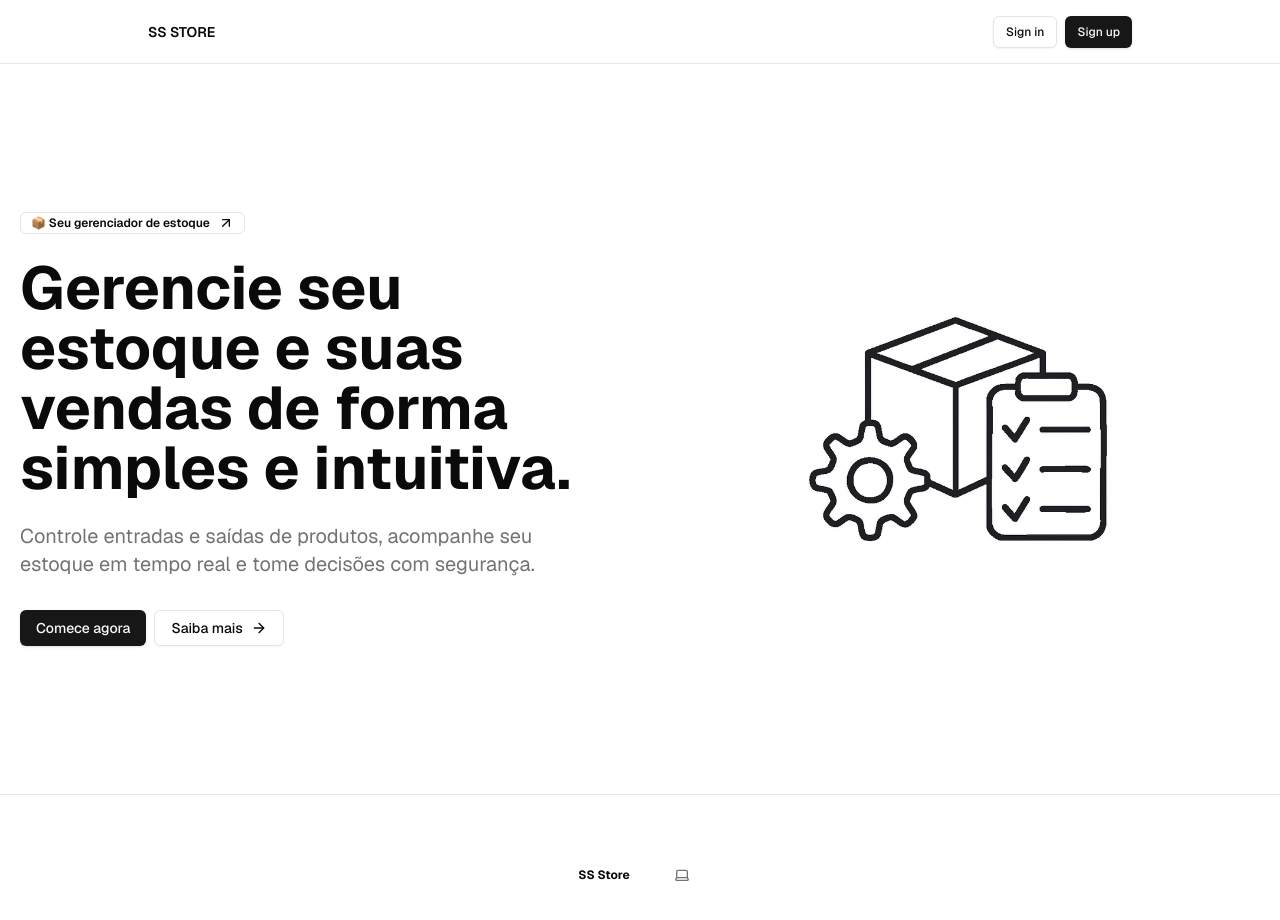
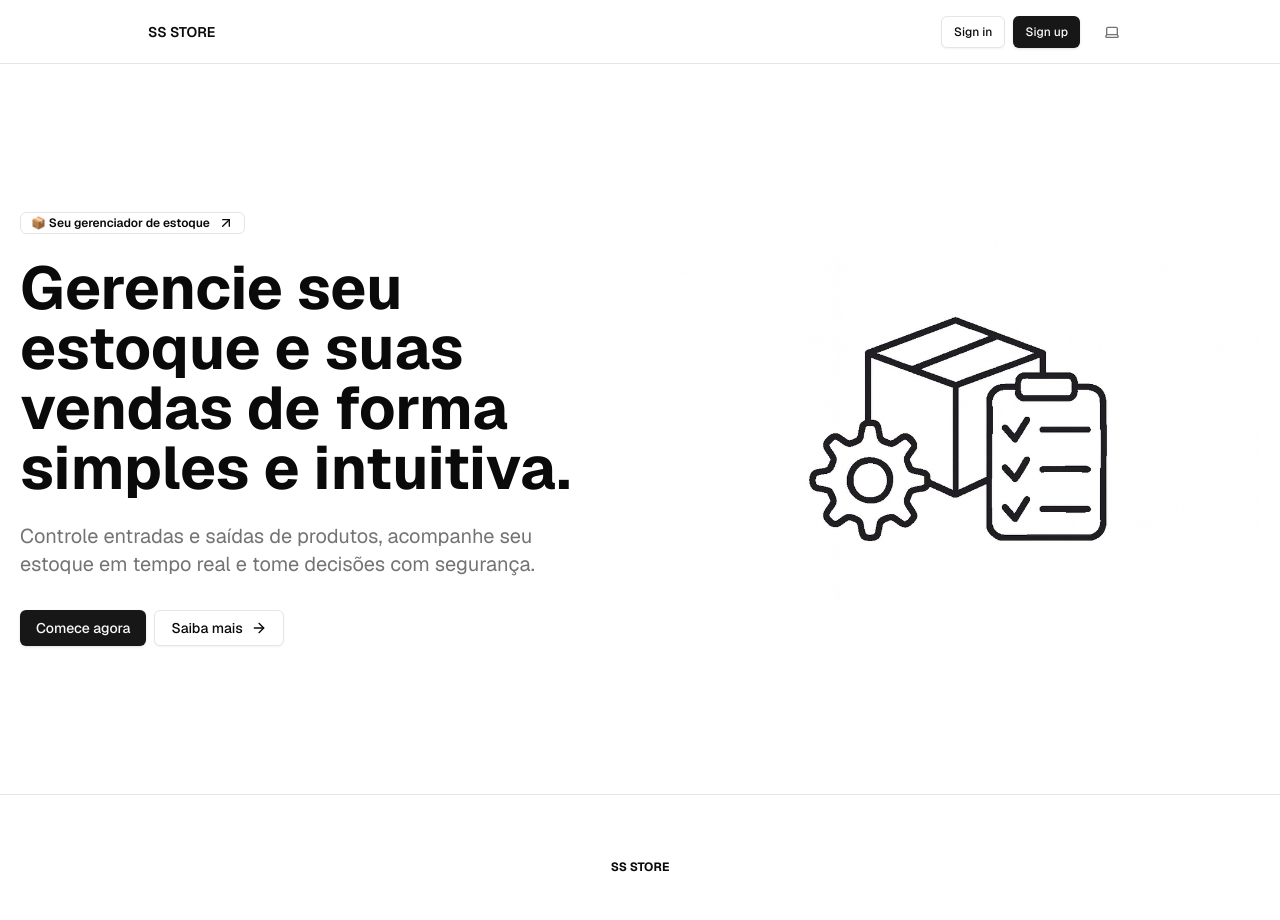
Before and after one commit to 0111v/ss-store, a Next.js app: page / in a window 1280 px wide. Shown: the top 920 px of the page. Built offline with nearby package versions, Linux system fonts and the light colour scheme; no server answers.

Commit message:
move themeswitcher

```diff
--- a/app/page.tsx
+++ b/app/page.tsx
@@ -16,7 +16,10 @@ export default function Home() {
               <div className="flex items-center gap-2">
               </div>
             </div>
-            <AuthButton />
+            <div className="flex gap-3">
+              <AuthButton />
+              <ThemeSwitcher />
+            </div>
           </div>
         </nav>
         <div className="flex-1 flex flex-col max-w-7xl p-5">
@@ -31,10 +34,9 @@ export default function Home() {
               className="font-bold hover:underline"
               rel="noreferrer"
             >
-              SS Store
+              SS STORE
             </a>
           </p>
-          <ThemeSwitcher />
         </footer>
       </div>
     </main>
--- a/components/theme-switcher.tsx
+++ b/components/theme-switcher.tsx
@@ -25,7 +25,7 @@ const ThemeSwitcher = () => {
     return null;
   }
 
-  const ICON_SIZE = 16;
+  const ICON_SIZE = 18;
 
   return (
     <DropdownMenu>
```
